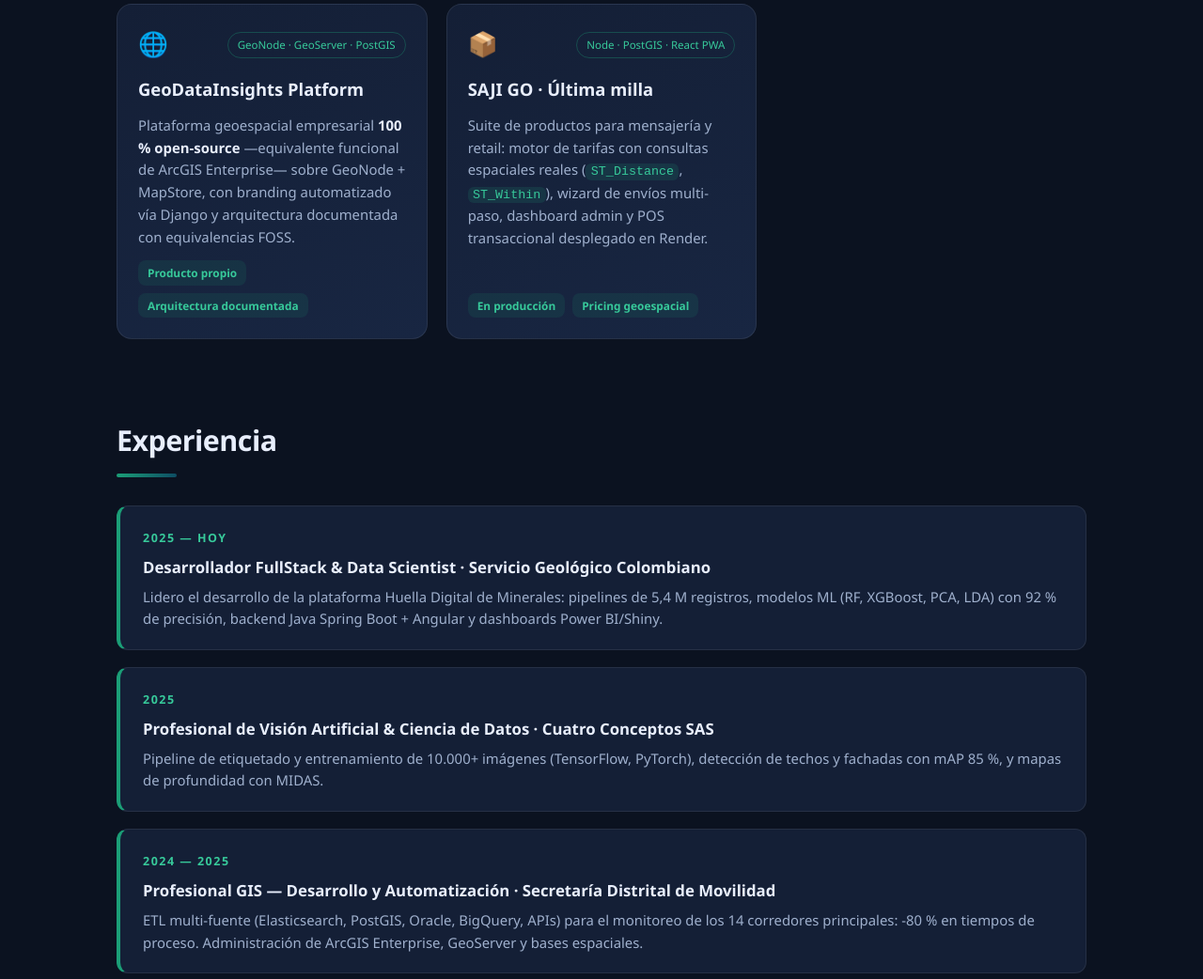
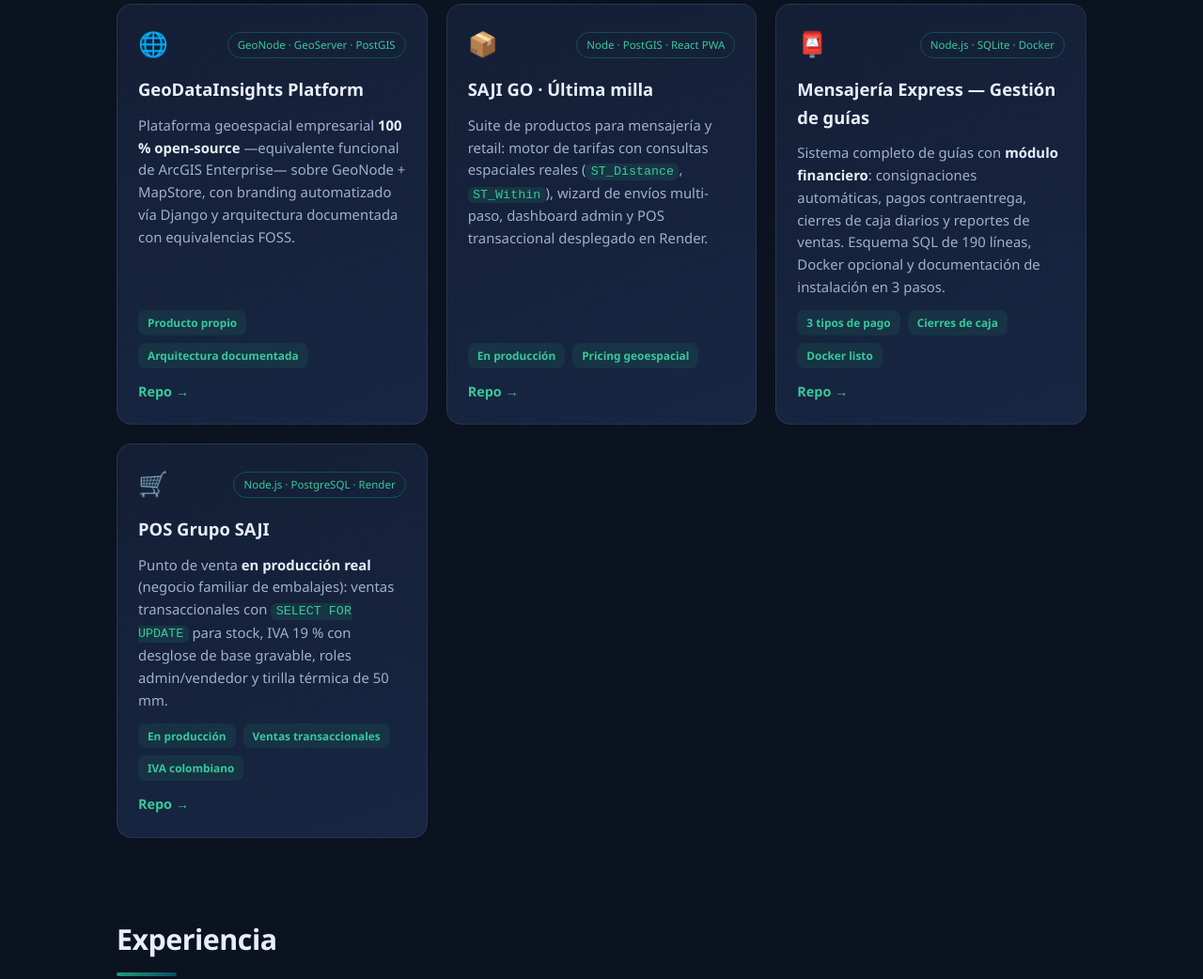
Before and after one commit to Jonny-Monroy/portfolio, a plain HTML site: page index.html in a window 1280 px wide. Shown: the part 1923-2965 px from the top of the page at 94% size. Drawn offline with Linux system fonts and the light colour scheme.

Commit message:
Agregar proyectos fullstack: saji-go, mensajeria-app-web, saji-pos y enlaces a geodata-platform

```diff
--- a/index.html
+++ b/index.html
@@ -86,6 +86,7 @@
           <h3>GeoDataInsights Platform</h3>
           <p>Plataforma geoespacial empresarial <strong>100 % open-source</strong> —equivalente funcional de ArcGIS Enterprise— sobre GeoNode + MapStore, con branding automatizado vía Django y arquitectura documentada con equivalencias FOSS.</p>
           <div class="metrics"><span>Producto propio</span><span>Arquitectura documentada</span></div>
+          <div class="links"><a href="https://github.com/Jonny-Monroy/geodata-platform" target="_blank">Repo →</a></div>
         </article>
 
         <article class="card">
@@ -93,6 +94,23 @@
           <h3>SAJI GO · Última milla</h3>
           <p>Suite de productos para mensajería y retail: motor de tarifas con consultas espaciales reales (<code>ST_Distance</code>, <code>ST_Within</code>), wizard de envíos multi-paso, dashboard admin y POS transaccional desplegado en Render.</p>
           <div class="metrics"><span>En producción</span><span>Pricing geoespacial</span></div>
+          <div class="links"><a href="https://github.com/Jonny-Monroy/saji-go" target="_blank">Repo →</a></div>
+        </article>
+
+        <article class="card">
+          <div class="card-head"><span class="icon">📮</span><span class="tag">Node.js · SQLite · Docker</span></div>
+          <h3>Mensajería Express — Gestión de guías</h3>
+          <p>Sistema completo de guías con <strong>módulo financiero</strong>: consignaciones automáticas, pagos contraentrega, cierres de caja diarios y reportes de ventas. Esquema SQL de 190 líneas, Docker opcional y documentación de instalación en 3 pasos.</p>
+          <div class="metrics"><span>3 tipos de pago</span><span>Cierres de caja</span><span>Docker listo</span></div>
+          <div class="links"><a href="https://github.com/Jonny-Monroy/mensajeria-app-web" target="_blank">Repo →</a></div>
+        </article>
+
+        <article class="card">
+          <div class="card-head"><span class="icon">🛒</span><span class="tag">Node.js · PostgreSQL · Render</span></div>
+          <h3>POS Grupo SAJI</h3>
+          <p>Punto de venta <strong>en producción real</strong> (negocio familiar de embalajes): ventas transaccionales con <code>SELECT FOR UPDATE</code> para stock, IVA 19 % con desglose de base gravable, roles admin/vendedor y tirilla térmica de 50 mm.</p>
+          <div class="metrics"><span>En producción</span><span>Ventas transaccionales</span><span>IVA colombiano</span></div>
+          <div class="links"><a href="https://github.com/Jonny-Monroy/saji-pos" target="_blank">Repo →</a></div>
         </article>
 
       </div>
```
